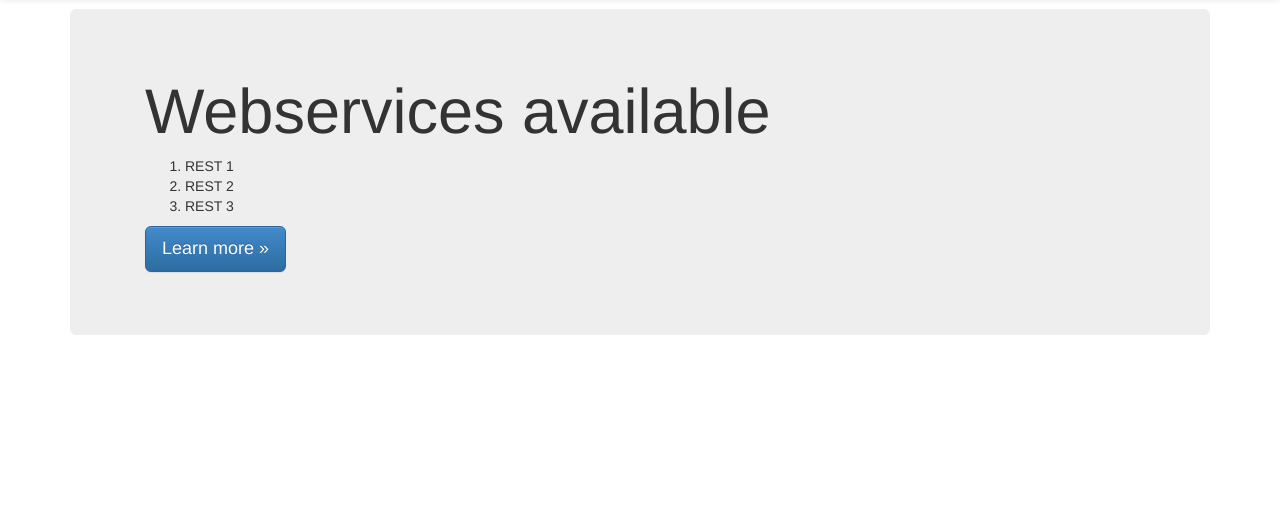
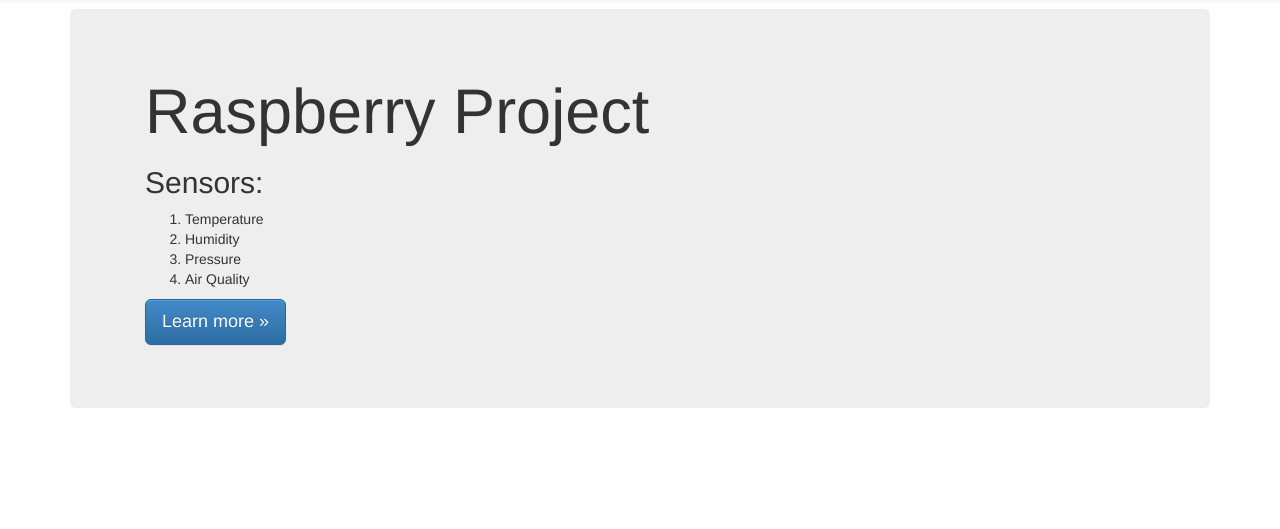
Before and after one commit to hoascv/HSDEV, a Flask app: page / in a window 1280 px wide. Shown: the part 51-580 px from the top of the page. Run offline with Flask 2, Linux system fonts and the light colour scheme; parts of the project's set-up code (start-up, migrations or seed data) failed here and were passed over; some libraries are stand-ins or nearby versions.

Commit message:
refractoring and change text on the landing page

```diff
--- a/hswebapp/__init__.py
+++ b/hswebapp/__init__.py
@@ -1,7 +1,7 @@
 import os,sys
 from flask import Flask,render_template
 from flask_sqlalchemy import SQLAlchemy
-#from hswebapp.config import DbConfig
+
 
 
 #basedir = os.path.abspath(os.path.dirname(__file__))
@@ -10,18 +10,6 @@ sys.path.append(os.path.dirname(os.path.dirname(os.path.abspath(__file__))))
 app = Flask(__name__)
 
 app.config.from_object('config.config_app.DbConfig')
-#configure database
-#app.config["DEBUG"] = True
-#app.config['SECRET_KEY']=",\x80\xa9G\xcb\xc7W\x1c\x10*6\xd5\xc3,'zi.c\xb2\xf0\x81(\x15"
-#SQLALCHEMY_DATABASE_URI ="mysql+mysqlconnector://{username}:{password}@{hostname}/{databasename}".format(
-#    username="root",
-#    password="thomasmaximus",
-#    hostname="localhost",
-#    databasename="hswebapp_db", )
-#app.config["SQLALCHEMY_DATABASE_URI"] = SQLALCHEMY_DATABASE_URI
-#app.config["SQLALCHEMY_POOL_RECYCLE"] = 299
-#app.config["SQLALCHEMY_TRACK_MODIFICATIONS"] = False
-
 db = SQLAlchemy(app)
 
 #import models
@@ -31,4 +19,5 @@ from hswebapp.views import views
 app.register_blueprint(views)
 from hswebapp.webstreaming import webstreaming
 app.register_blueprint(webstreaming)
+print ('end init')
 #from hswebapp.resources import u
--- a/hswebapp/camera_pi.py
+++ b/hswebapp/camera_pi.py
@@ -27,6 +27,7 @@ class Camera(BaseCamera):
                 stream.seek(0)
                 yield stream.read()
 
+
                 # reset stream for next frame
                 stream.seek(0)
                 stream.truncate()
--- a/hswebapp/templates/home.html
+++ b/hswebapp/templates/pages/home.html
@@ -5,11 +5,15 @@
 <!-- Main jumbotron for a primary marketing message or call to action -->
     <div class="jumbotron">
       <div class="container">
-        <h1>Webservices available</h1>
+        <h1>Raspberry Project</h1>
+        <h2>Sensors:</h1>
+
+
         <ol>
-            <li>REST 1</li>
-            <li>REST 2</li>
-            <li>REST 3</li>
+            <li>Temperature</li>
+            <li>Humidity</li>
+            <li>Pressure</li>
+            <li>Air Quality </li>
         </ol>
 
         <p><a class="btn btn-primary btn-lg" href="#" role="button">Learn more &raquo;</a></p>
--- a/hswebapp/views.py
+++ b/hswebapp/views.py
@@ -14,7 +14,7 @@ def create_tables():
 @views.route('/')
 @views.route('/index')
 def home():
-    return render_template('home.html')
+    return render_template('pages/home.html')
 
 
 
```
